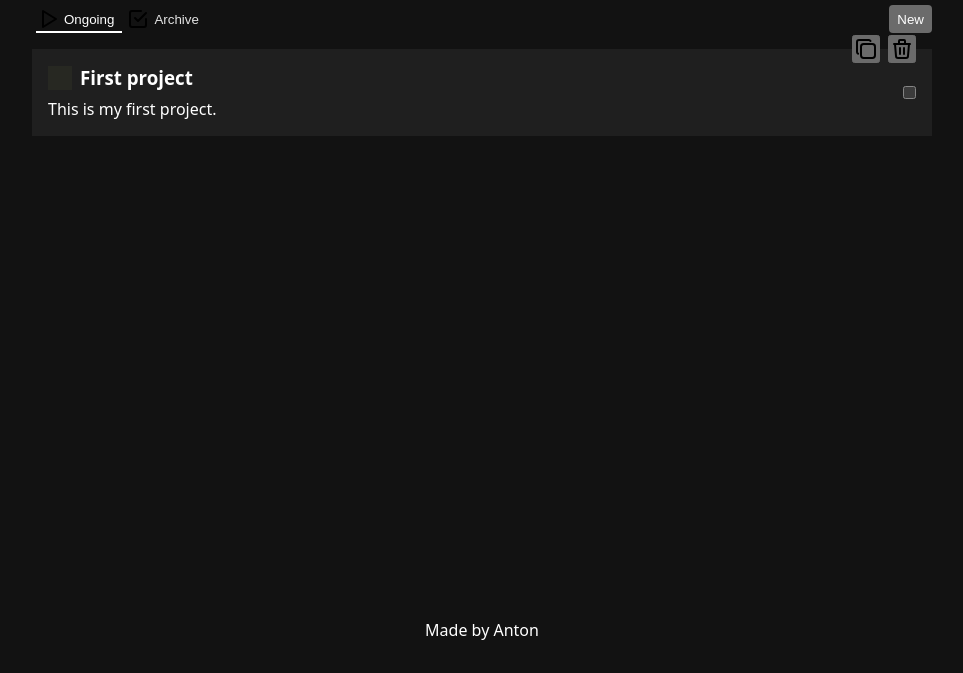
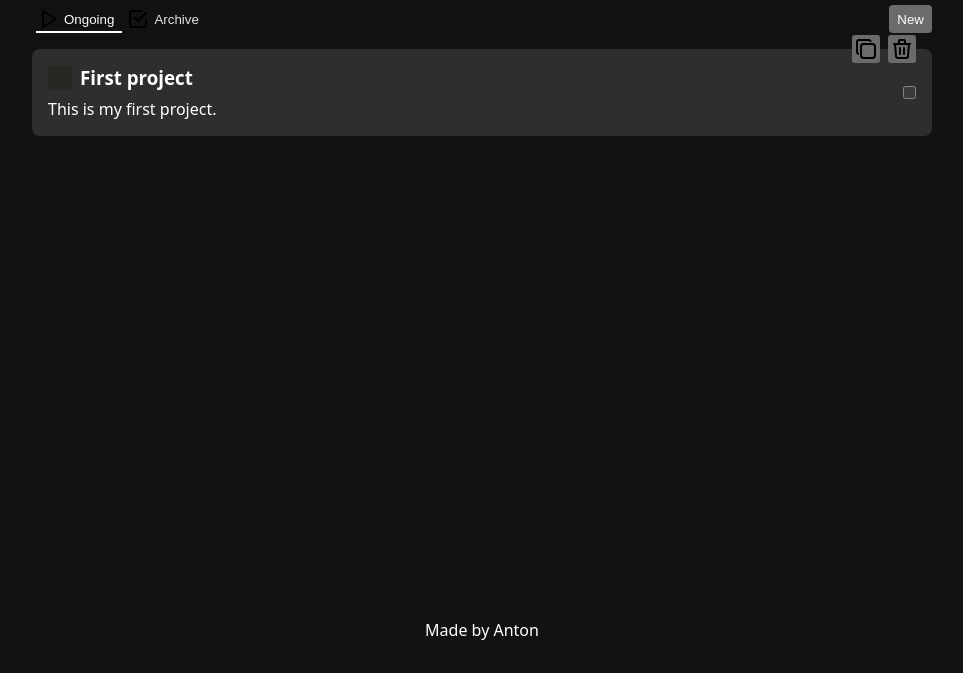
Before and after one commit to antxhan/odin-todo-list, a website built with webpack: page src/template.html in a window 1280 px wide. In both pictures the pointer is over the element 640 px from the left and 219 px from the top of the page. Shown: the part 127-800 px from the top of the page, without its empty margins (158-1121 px from the left). Built offline with nearby package versions, Linux system fonts and the light colour scheme.

Commit message:
style: hover state on task

```diff
--- a/src/styles/global.css
+++ b/src/styles/global.css
@@ -2,6 +2,7 @@
   /* COLORS */
   --clr-neutral-000: #ffffff;
   --clr-neutral-100: #e3e3e3;
+  --clr-neutral-700: #2e2e2e;
   --clr-neutral-800: #1f1f1f;
   --clr-neutral-900: #000000;
 
@@ -129,12 +130,15 @@ main > .container {
 .task {
   position: relative;
   background-color: var(--clr-neutral-800);
+  border-radius: 0.5rem;
   padding: 1rem;
   display: grid;
   grid-template-columns: 1fr max-content;
   grid-template-rows: auto 1fr;
   gap: 0.5rem;
   &:hover {
+    cursor: pointer;
+    background-color: var(--clr-neutral-700);
     .task__buttons {
       display: flex;
     }
```
